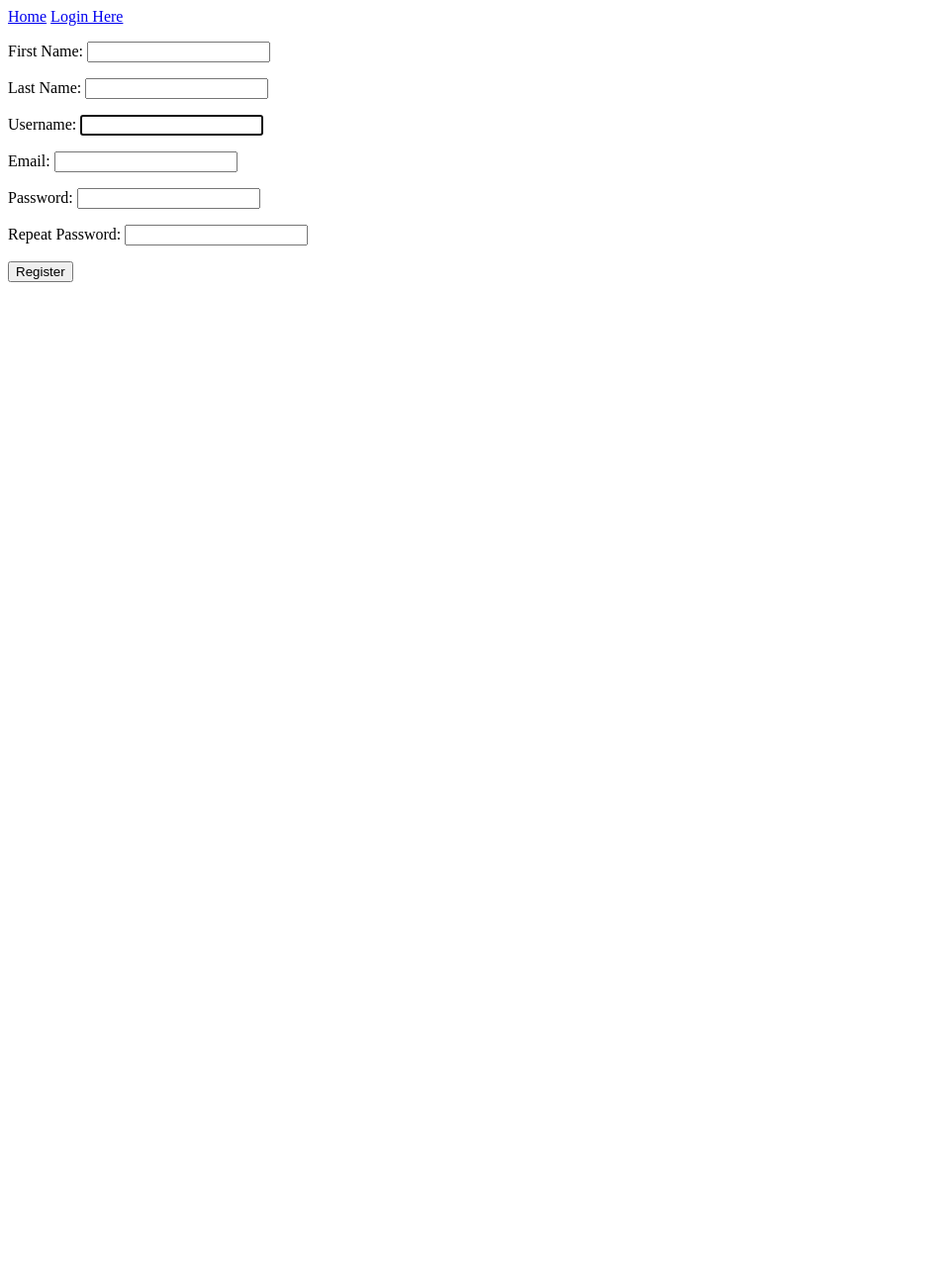
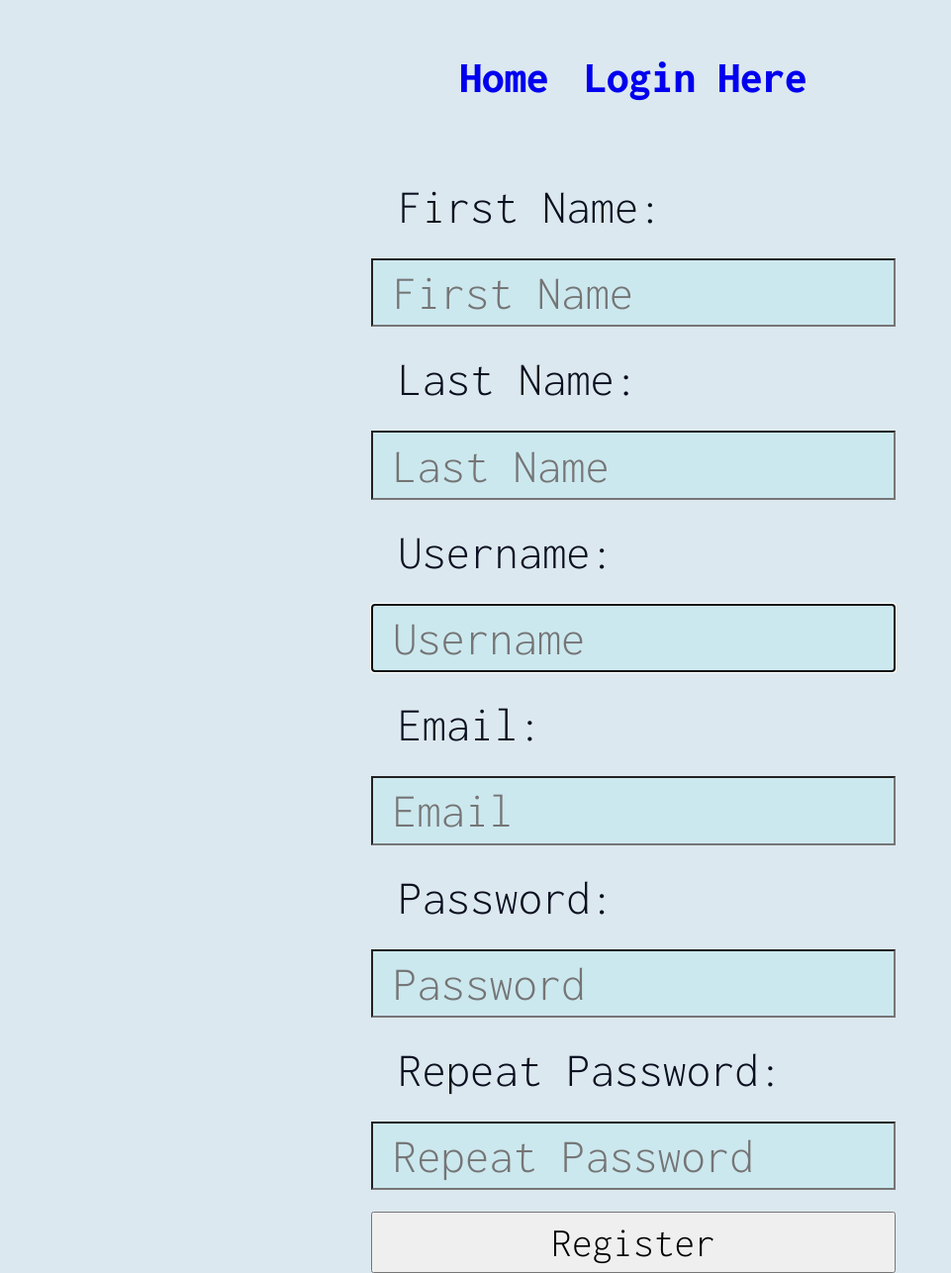
Before and after one commit to AndrzejMorawski00/TournamentApp, a Django app: page /users/register-user/ in a window 1280 px wide. Shown: the whole page at 99% size, without its empty margins (0-961 px from the left). Before the commit the page ends 285 px from the top, so only its background shows below. Run offline with Django 4.2, Linux system fonts and the light colour scheme.

Commit message:
add static files

```diff
--- /dev/null
+++ b/kormoran/static/base.css
@@ -0,0 +1,13 @@
+@import url('https://fonts.googleapis.com/css2?family=Inconsolata:wght@200;300;800&display=swap');
+* {
+    padding : 0;
+    margin: 0;
+    box-sizing: border-box;
+    font-family: 'Inconsolata', monospace;
+    font-size: 10px;
+}
+/* background Color: @dce8ef */
+/* Font-Color: #0a0f20; */
+body {
+    background-color: #dce8ef;
+}
--- a/kormoran/users/forms.py
+++ b/kormoran/users/forms.py
@@ -19,12 +19,37 @@ class RegisterForm(UserCreationForm):
 
     def __init__(self, *args, **kwargs):
         super(RegisterForm, self).__init__(*args, **kwargs)
-        self.fields["first_name"].label = "First Name:"
-        self.fields["last_name"].label = "Last Name:"
-        self.fields["username"].label = "Username:"
-        self.fields["email"].label = "Email:"
-        self.fields["password1"].label = "Password:"
-        self.fields["password2"].label = "Repeat Password:"
+
+        self.fields["first_name"].widget.attrs.update({
+            'class': 'form__input',
+            'placeholder' : 'First Name',
+            'id' : 'first_name',
+        })
+        self.fields["last_name"].widget.attrs.update({
+            'class': 'form__input',
+            'placeholder' : 'Last Name',
+            'id' : 'last_name',
+        })
+        self.fields["username"].widget.attrs.update({
+            'class': 'form__input',
+            'placeholder' : 'Username',
+            'id' : 'username',
+        })
+        self.fields["email"].widget.attrs.update({
+            'class': 'form__input',
+            'placeholder' : 'Email',
+            'id' : 'email',
+        })
+        self.fields["password1"].widget.attrs.update({
+            'class': 'form__input',
+            'placeholder' : 'Password',
+            'id' : 'password1',
+        })
+        self.fields["password2"].widget.attrs.update({
+            'class': 'form__input',
+            'placeholder' : 'Repeat Password',
+            'id' : 'password2',
+        })
 
 
 class UserLoginForm(AuthenticationForm):
@@ -33,9 +58,9 @@ class UserLoginForm(AuthenticationForm):
         super(UserLoginForm, self).__init__(*args, **kwargs)
 
     username = forms.CharField(widget=forms.TextInput(
-        attrs={'class': 'form-control', 'placeholder': 'Username or Email'}),
+        attrs={'class': 'form__input', 'id': 'form__username', 'placeholder': 'Username or Email'}),
         label="Username or Email")
 
     password = forms.CharField(widget=forms.PasswordInput(
-        attrs={'class': 'form-control', 'placeholder': 'Password'}),
+        attrs={'class': 'form__input', 'id': 'form__password', 'placeholder': 'Password'}),
         label="Password")
--- /dev/null
+++ b/kormoran/users/static/users/auth.css
@@ -0,0 +1,95 @@
+.wrapper {
+    display: flex;
+    flex-direction: column;
+    align-items: center;
+}
+
+.header {
+    margin: 2rem 0;
+    display: flex;
+    justify-content: center;
+}
+
+.header__link {
+    padding: 1rem;
+    text-decoration: none;
+    font-weight: bold;
+    font-size: 2.5rem;
+    transition: 0.2s;
+}
+
+.content {
+    display: flex;
+    flex-direction: column;
+}
+
+.form {
+    display: flex;
+    flex-direction: column;
+}
+
+.form__label {
+    font-size: 2.7rem;
+    margin: 1.5rem;
+    color: #0a0f20;
+}
+
+.form__input {
+    font-size: 2.7rem;
+    background-color: #cce8ef;
+    padding: 0.4rem 1.1rem;
+}
+
+
+.from__submit {
+    margin-top: 1.2rem;
+    font-size: 2.3rem;
+    padding: 0.4rem 1.1rem;
+}
+
+.messages {
+    list-style: none;
+}
+
+.messages__message {
+    font-size: 2.3rem;
+}
+@media (min-width: 375px) {
+    * {
+        font-size: 10px;
+    }
+}
+
+
+@media (min-width: 420px) {
+    * {
+        font-size: 11px;
+    }
+}
+
+
+@media (min-width: 520px) {
+    * {
+        font-size: 13px;
+    }
+}
+
+
+@media (min-width: 620px) {
+    * {
+        font-size: 15px;
+    }
+}
+
+
+@media (min-width: 720px) {
+    * {
+        font-size: 16px;
+    }
+}
+
+@media (min-width: 1000px) {
+    * {
+        font-size: 18px;
+    }
+}
--- a/kormoran/users/templates/users/register.html
+++ b/kormoran/users/templates/users/register.html
@@ -1,16 +1,38 @@
 {% extends 'authentication.html' %}
-
+{% load static %}
+{% block styles %}
+<link rel="stylesheet" href="{% static 'base.css' %}">
+<link rel="stylesheet" href="{% static 'users/auth.css' %}">
+{% endblock  %}
 {% block title %}Register{% endblock %}
 
 {% block header %}
-    <a href="{% url 'panel:home-view' %}">Home</a>
-    <a href="{% url 'users:login-view' %}">Login Here</a>
+    <a class="header__link" href="{% url 'panel:home-view' %}">Home</a>
+    <a class="header__link" href="{% url 'users:login-view' %}">Login Here</a>
 {% endblock %}
 
 {% block content %}
-    <form method="POST">
-        {% csrf_token %}
-        {{ registration_form.as_p}}
-        <input type="submit" value="Register">
-    </form>
+{% if messages %}
+<ul class="messages">
+    {% for message in messages %}
+    <li{% if message.tags %} class="messages__message"{% endif %}>{{ message }}</li>
+    {% endfor %}
+</ul>
+{% endif %}
+<form class="form" method="POST">
+    {% csrf_token %}
+    <label class="form__label" for="first_name">First Name: </label>
+    {{registration_form.first_name}}
+    <label class="form__label" for="last_name">Last Name: </label>
+    {{registration_form.last_name}}
+    <label class="form__label" for="username">Username: </label>
+    {{registration_form.username}}
+    <label class="form__label" for="email">Email: </label>
+    {{registration_form.email}}
+    <label class="form__label" for="password1">Password: </label>
+    {{registration_form.password1}}
+    <label class="form__label" for="password2">Repeat Password: </label>
+    {{registration_form.password2}}
+    <input class="from__submit" type="submit" value="Register">
+</form>
 {% endblock %}
--- a/kormoran/users/views.py
+++ b/kormoran/users/views.py
@@ -17,7 +17,7 @@ def register_user(request):
             user = registration_form.save(commit=False)
             user.save()
             messages.success(
-                request, "Your account have been created successfully. Please register now")
+                request, "Your account have been created successfully. Please login now")
             return redirect("users:login-view")
         else:
             for error in list(registration_form.errors.values()):
@@ -41,7 +41,6 @@ def login_user(request):
                 return redirect("panel:home-view")
         else:
             for error in list(auth_form.errors.values()):
-                print(error)
                 messages.error(request, error)
 
     else:
```
Also changed, not shown: kormoran/users/backends.py (+4 -6 lines), kormoran/users/templates/users/login.html (+20 -7 lines).
